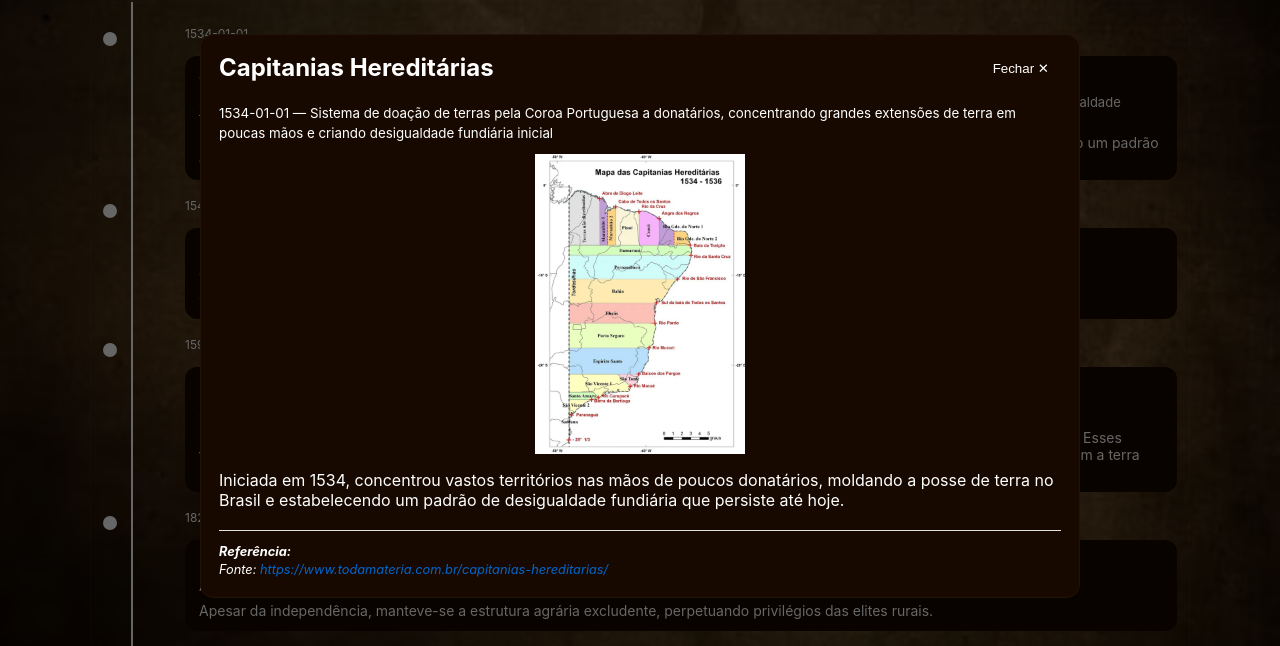
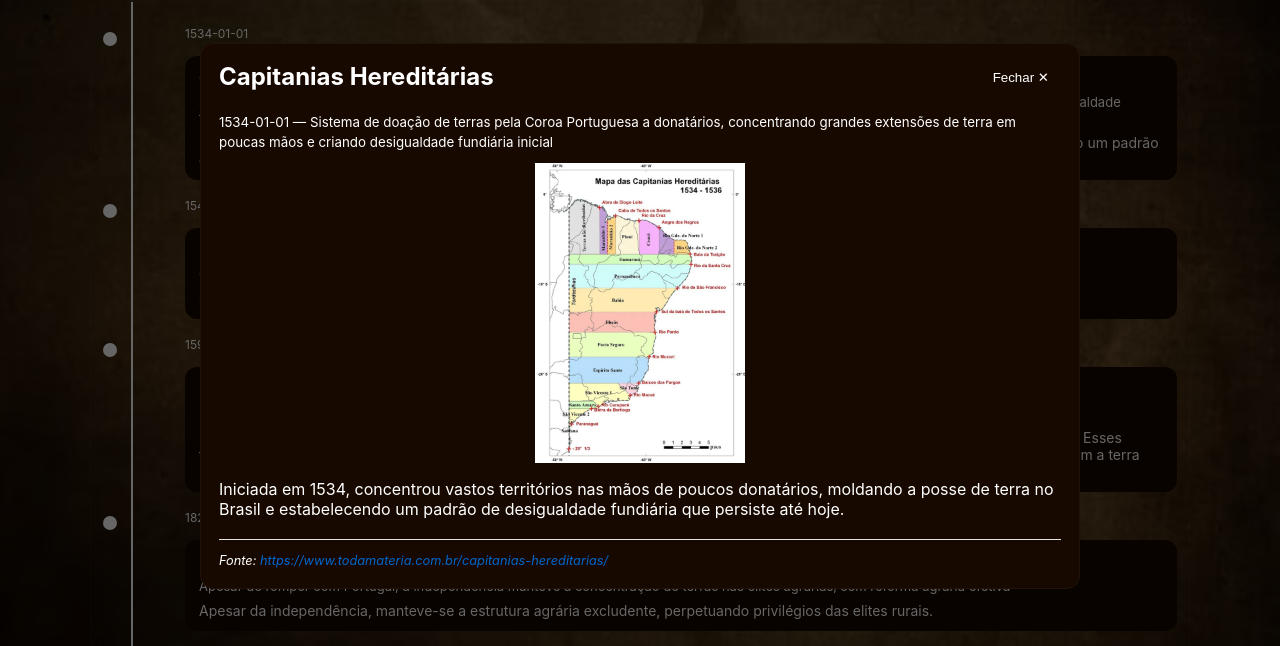
Before and after one commit to ReynanSantts/linha-do-tempo, a plain HTML site: page index.html in a window 1280 px wide. Both pictures are taken after a click on the element 681 px from the left and 202 px from the top of the page. Shown: the part 84-730 px from the top of the page. Drawn offline with Linux system fonts and the light colour scheme.

Commit message:
Remoção de linha desnecessaria

```diff
--- a/index.html
+++ b/index.html
@@ -1274,7 +1274,7 @@
         font-style: italic;
         line-height: 1.4;
     '>
-        <strong>Referência:</strong><br>${fonteComLinks}
+        ${fonteComLinks}
     </div>`;
 
                     modal.classList.add('open');
```
